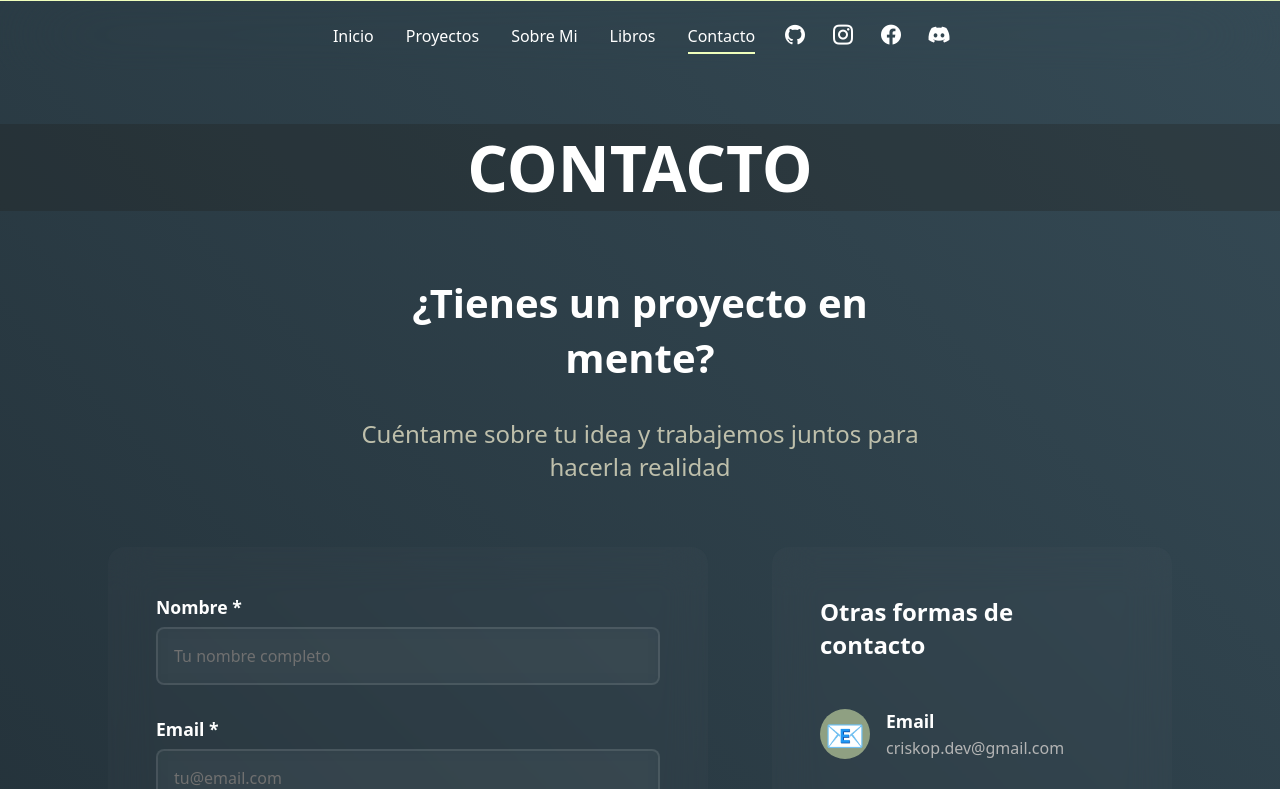
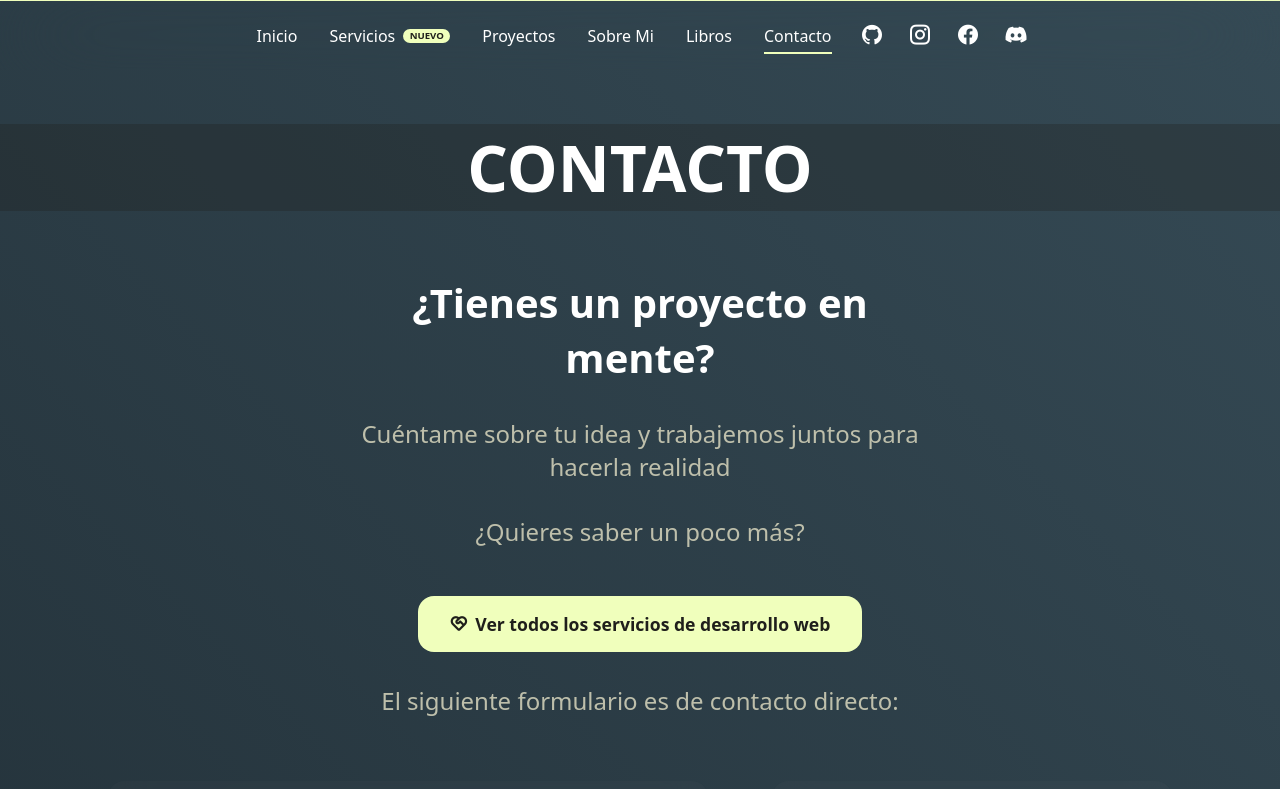
Before and after one commit to CrisKop/criskop.github.io, a React (Vite) app: page /contact in a window 1280 px wide. Shown: the top 789 px of the page. Built offline with nearby package versions, Linux system fonts and the light colour scheme.

Commit message:
Nueva pagina de servicios

```diff
--- a/src/components/SEO.jsx
+++ b/src/components/SEO.jsx
@@ -29,6 +29,10 @@ const SEO = ({
 
       {/* Canonical */}
       <link rel="canonical" href={url} />
+
+      {/* Preconnect to services subdomain */}
+      <link rel="preconnect" href="https://services.criskop.com" />
+      <link rel="dns-prefetch" href="https://services.criskop.com" />
     </Helmet>
   );
 };
--- a/src/components/nav/NavBar.jsx
+++ b/src/components/nav/NavBar.jsx
@@ -29,6 +29,7 @@ function Nav() {
 
   const tabs = [
     { name: "Inicio", href: "/" },
+    { name: "Servicios", href: "https://services.criskop.com", external: true, badge: "nuevo" },
     { name: "Proyectos", href: "/projects" },
     { name: "Sobre Mi", href: "/aboutme" },
     { name: "Libros", href: "/books" },
@@ -140,6 +141,46 @@ function Nav() {
                   },
                 }}
               >
+                {tab.external ? (
+                  <a
+                    href={tab.href}
+                    target="_blank"
+                    rel="noopener noreferrer"
+                    onClick={() => {
+                      TabOnClick(tab);
+                    }}
+                    className="button"
+                  >
+                    <div style={{ position: 'relative', display: 'flex', flexDirection: 'row', alignItems: 'center', gap: '0.5rem', justifyContent: 'center' }}>
+                      <p style={{ margin: 0 }}>{tab.name}</p>
+                      {tab.badge && (
+                        <span style={{
+                          backgroundColor: 'var(--primary)',
+                          color: 'var(--bg)',
+                          fontSize: '0.6rem',
+                          padding: '0.15rem 0.4rem',
+                          borderRadius: '0.8rem',
+                          fontWeight: 'bold',
+                          textTransform: 'uppercase',
+                          whiteSpace: 'nowrap',
+                          lineHeight: '1'
+                        }}>
+                          {tab.badge}
+                        </span>
+                      )}
+                    </div>
+                    {selectedTab === tab.name && (
+                      <motion.div
+                        layoutId="navunderline"
+                        transition={{
+                          duration: 0.2,
+                          ease: "easeInOut",
+                        }}
+                        className="underline"
+                      />
+                    )}
+                  </a>
+                ) : (
                   <Link
                     to={tab.href}
                     onClick={() => {
@@ -159,6 +200,7 @@ function Nav() {
                       />
                     )}
                   </Link>
+                )}
               </motion.div>
             ))}
 
--- a/src/components/sections/contact/Contact.jsx
+++ b/src/components/sections/contact/Contact.jsx
@@ -196,6 +196,62 @@ function Contact({ isPreview }) {
           >
             Cuéntame sobre tu idea y trabajemos juntos para hacerla realidad
           </motion.p>
+          <motion.p
+            variants={sectionAnimation}
+            initial={{ opacity: 0, y: 50 }}
+            animate={animationStarted ? { opacity: 1, y: 0 } : { opacity: 0 }}
+            transition={{ duration: 1, delay: 0.3 }}
+          >
+            ¿Quieres saber un poco más?
+          </motion.p>
+          <motion.a
+            href="https://services.criskop.com"
+            target="_blank"
+            rel="noopener noreferrer"
+            className="services-button"
+            variants={sectionAnimation}
+            initial={{ opacity: 0, y: 50 }}
+            animate={animationStarted ? { opacity: 1, y: 0 } : { opacity: 0 }}
+            transition={{ duration: 1, delay: 0.4 }}
+            style={{
+              display: "inline-flex",
+              alignItems: "center",
+              gap: "0.5rem",
+              padding: "1rem 2rem",
+              background: "var(--primary)",
+              color: "var(--bg)",
+              textDecoration: "none",
+              borderRadius: "1rem",
+              fontWeight: "700",
+              fontSize: "1.1rem",
+              transition: "all 0.3s ease",
+              marginTop: "1rem",
+            }}
+            onMouseEnter={(e) => {
+              e.target.style.background = "var(--primary-opacity-500)";
+              e.target.style.transform = "translateY(-2px)";
+            }}
+            onMouseLeave={(e) => {
+              e.target.style.background = "var(--primary)";
+              e.target.style.transform = "translateY(0)";
+            }}
+          >
+            <i
+              className="ri-service-line"
+              style={{
+                color: "var(--bg)",
+              }}
+            ></i>
+            Ver todos los servicios de desarrollo web
+          </motion.a>
+          <motion.p
+            variants={sectionAnimation}
+            initial={{ opacity: 0, y: 50 }}
+            animate={animationStarted ? { opacity: 1, y: 0 } : { opacity: 0 }}
+            transition={{ duration: 1, delay: 0.3 }}
+          >
+            El siguiente formulario es de contacto directo:
+          </motion.p>
         </motion.section>
 
         <motion.section
--- a/src/css/sections/aboutme/aboutmefull.css
+++ b/src/css/sections/aboutme/aboutmefull.css
@@ -4,10 +4,8 @@
   flex-direction: column;
   align-items: center;
   width: 100vw;
-  height: 100vh;
-  overflow-y: auto;
-  scroll-snap-type: y mandatory;
-  scroll-behavior: smooth;
+  height: -moz-fit-content;
+  height: fit-content;
   padding-top: calc(4rem + 60px);
 }
 .aboutmefull-container .title {
@@ -26,13 +24,12 @@
   display: flex;
   flex-direction: column;
   gap: 0;
-  justify-content: flex-start;
+  justify-content: center;
   align-items: center;
 }
 .aboutmefull-container main .section {
   min-height: 100vh;
-  min-height: 100dvh;
-  height: auto;
+  min-height: 100dvh; /* For Safari */
   position: relative;
   width: 100%;
   display: flex;
@@ -41,7 +38,6 @@
   justify-content: space-evenly;
   align-items: center;
   padding: 8rem 2rem;
-  scroll-snap-align: start;
 }
 .aboutmefull-container main .section:nth-child(even) {
   background: var(--bg);
```
Lines whose indentation alone changed are shown as unchanged.
